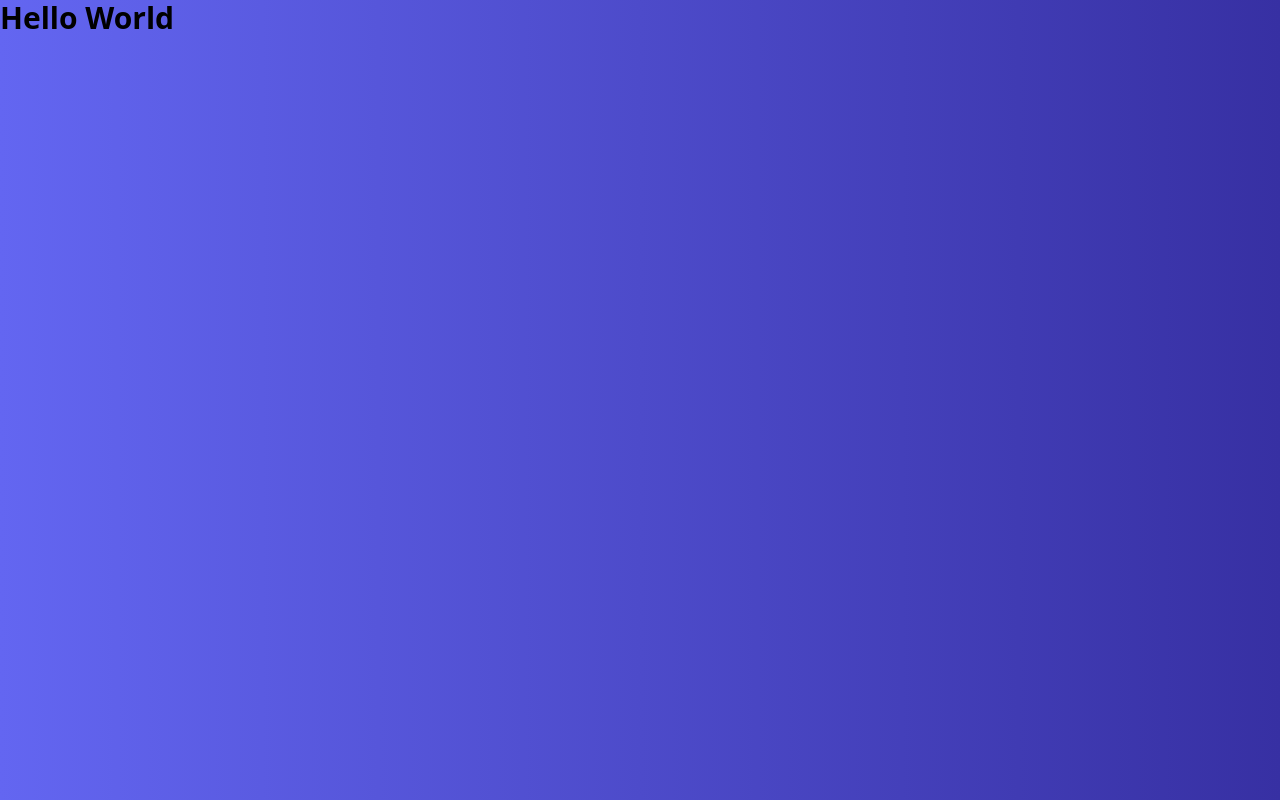
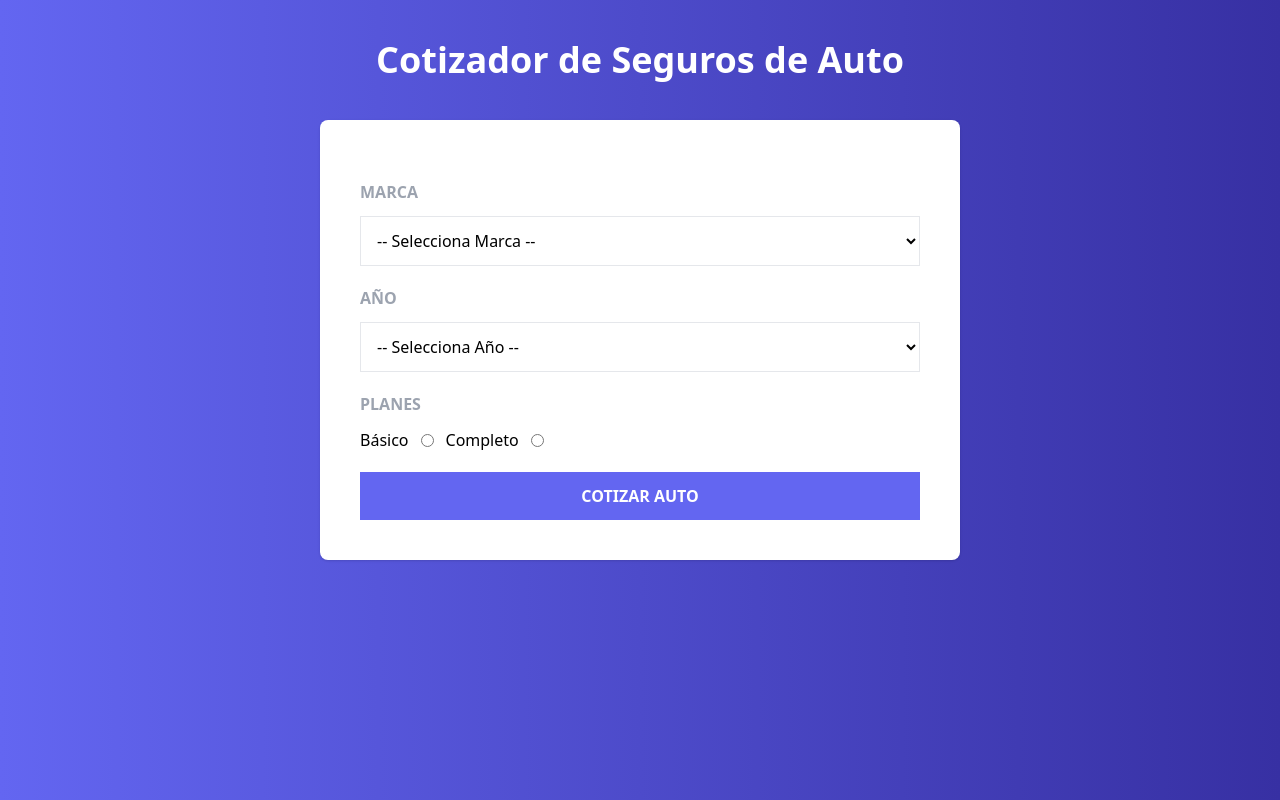
Before and after one commit to victorivanlopezlearning/insurance-quote-react, a React (Vite) app: page / in a window 1280 px wide. Built offline with nearby package versions, Linux system fonts and the light colour scheme.

Commit message:
Form finished

```diff
--- a/src/App.jsx
+++ b/src/App.jsx
@@ -1,11 +1,7 @@
+import AppInsurance from "./components/AppInsurance";
 
-function App() {
-
+export default function App() {
   return (
-    <>
-      <h1 className="text-3xl font-bold">Hello World</h1>
-    </>
+    <AppInsurance />
   )
 }
-
-export default App;
--- /dev/null
+++ b/src/components/AppInsurance.jsx
@@ -0,0 +1,15 @@
+import Form from "./Form";
+
+export default function AppInsurance() {
+  return (
+    <>
+      <header className="my-10">
+        <h1 className="text-4xl text-white text-center font-black">Cotizador de Seguros de Auto</h1>
+      </header>
+
+      <main className="bg-white md:w-2/3 lg:w-2/4 mx-auto shadow rounded-lg p-5 lg:p-10">
+        <Form />
+      </main>
+    </>
+  )
+}
--- /dev/null
+++ b/src/components/Form.jsx
@@ -0,0 +1,68 @@
+import { Fragment } from 'react';
+import { makes, years, plans } from '../constants';
+
+export default function Form() {
+  return (
+    <>
+      <form>
+        <div className="my-5">
+          <label htmlFor="make" className="block mb-3 font-bold text-gray-400 uppercase">Marca</label>
+          <select
+            name="make"
+            id="make"
+            className="w-full p-3 bg-white border border-gray-200"
+          >
+            <option value="">-- Selecciona Marca --</option>
+            {makes.map(({ id, name }) => (
+              <option
+                key={id}
+                value={id}
+              >
+                {name}
+              </option>
+            ))}
+          </select>
+        </div>
+
+        <div className="my-5">
+          <label htmlFor="year" className="block mb-3 font-bold text-gray-400 uppercase">Año</label>
+          <select
+            name="year"
+            id="year"
+            className="w-full p-3 bg-white border border-gray-200"
+          >
+            <option value="">-- Selecciona Año --</option>
+            {years.map((year) => (
+              <option
+                key={year}
+                value={year}
+              >
+                {year}
+              </option>
+            ))}
+          </select>
+        </div>
+
+        <div className="my-5">
+          <label htmlFor="plan" className="block mb-3 font-bold text-gray-400 uppercase">Planes</label>
+          <div className='flex gap-3 items-center'>
+            {plans.map(({ id, name }) => (
+              <Fragment
+                key={id}
+              >
+                <label htmlFor={name}>{name}</label>
+                <input type="radio" name="plan" id={name} value={id} />
+              </Fragment>
+            ))}
+          </div>
+        </div>
+
+        <input
+          type="submit"
+          className='w-full bg-indigo-500 hover:bg-indigo-600 transition-colors text-white cursor-pointer p-3 uppercase font-bold'
+          value="Cotizar Auto"
+        />
+      </form>
+    </>
+  )
+}
--- /dev/null
+++ b/src/constants/index.js
@@ -0,0 +1,3 @@
+export { makes } from './makes';
+export { years } from './years';
+export { plans } from './plans';
--- /dev/null
+++ b/src/constants/makes.js
@@ -0,0 +1,5 @@
+export const makes = [
+  { id: 1, name: 'Europeo' },
+  { id: 2, name: 'Americano' },
+  { id: 3, name: 'Asíatico' },
+]
--- /dev/null
+++ b/src/constants/plans.js
@@ -0,0 +1,4 @@
+export const plans = [
+  { id: 1, name: 'Básico' },
+  { id: 2, name: 'Completo' },
+]
--- /dev/null
+++ b/src/constants/years.js
@@ -0,0 +1,6 @@
+const yearMax = new Date().getFullYear();
+
+export const years = Array.from(
+  new Array(10),
+  (value, index) => yearMax - index
+);
```
